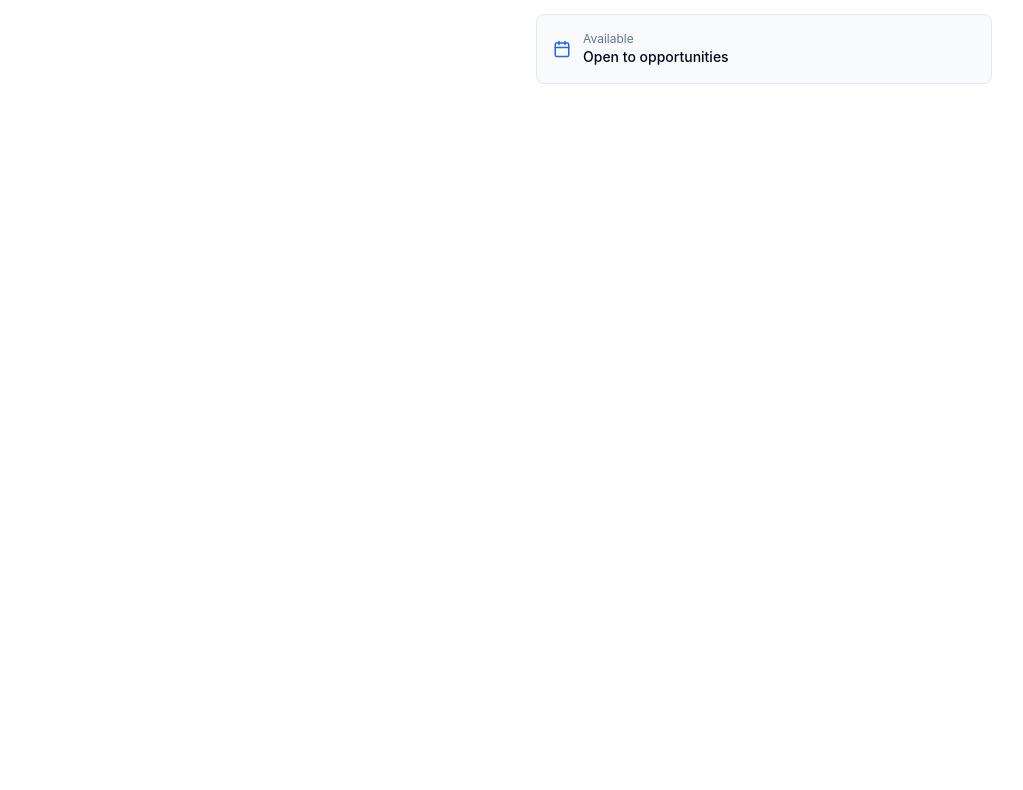
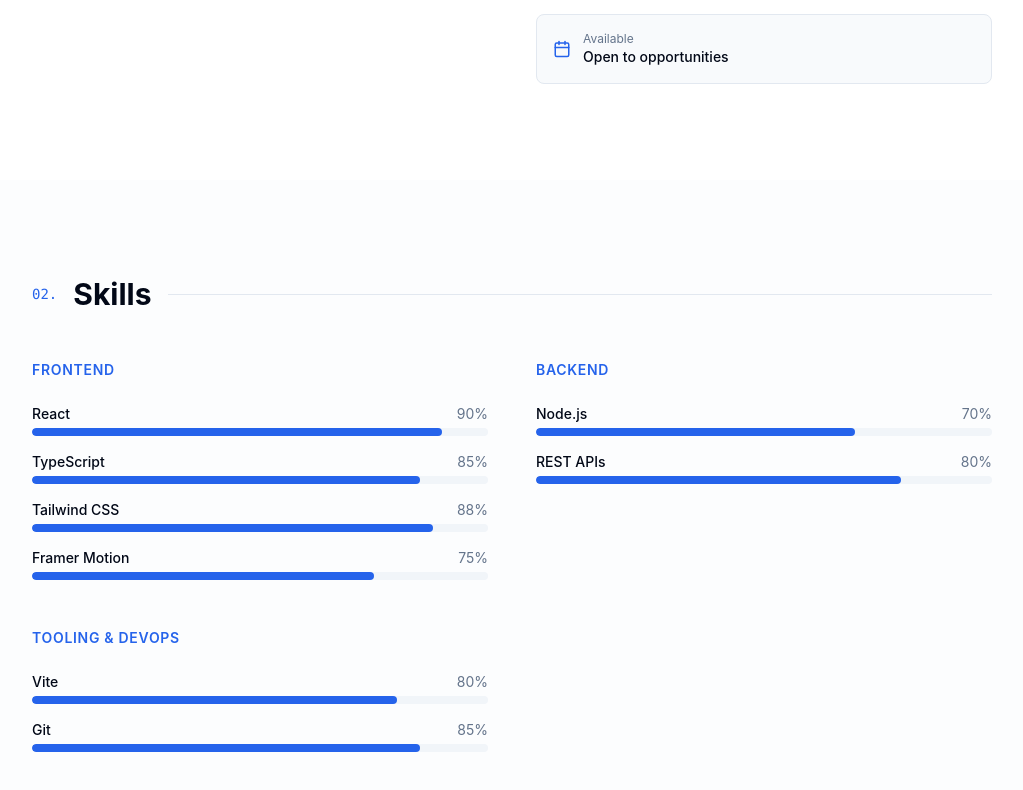
Before and after one commit to HirenMore/Resume, a React (Vite) app: page / in a window 1280 px wide. Shown: the part 1138-1928 px from the top of the page, without its empty margins (128-1151 px from the left). Before the commit the page ends 1318 px from the top, so only its background shows below. Built offline with nearby package versions, Linux system fonts and the light colour scheme.

Commit message:
feat: add Skills section with animated progress bars

```diff
--- a/src/App.tsx
+++ b/src/App.tsx
@@ -3,6 +3,7 @@ import { Navbar } from "@/components/layout/Navbar.tsx";
 import { ScrollProgress } from "@/components/layout/ScrollProgress.tsx";
 import { About } from "@/sections/About.tsx";
 import { Hero } from "@/sections/Hero.tsx";
+import { Skills } from "@/sections/Skills.tsx";
 import { useThemeStore } from "@/store/theme.ts";
 
 export default function App() {
@@ -19,6 +20,7 @@ export default function App() {
       <main className="pt-20">
         <Hero />
         <About />
+        <Skills />
       </main>
     </>
   );
--- /dev/null
+++ b/src/components/ui/SkillBar.tsx
@@ -0,0 +1,30 @@
+import { motion } from "framer-motion";
+
+interface SkillBarProps {
+  name: string;
+  level: number;
+}
+
+export function SkillBar({ name, level }: SkillBarProps) {
+  return (
+    <div className="space-y-1">
+      <div className="flex justify-between text-sm">
+        <span className="font-medium">{name}</span>
+        <span style={{ color: "hsl(var(--muted-foreground))" }}>{level}%</span>
+      </div>
+      <div
+        className="h-2 rounded-full overflow-hidden"
+        style={{ backgroundColor: "hsl(var(--muted))" }}
+      >
+        <motion.div
+          initial={{ width: "0%" }}
+          whileInView={{ width: `${level}%` }}
+          viewport={{ once: true }}
+          transition={{ duration: 0.8, ease: "easeOut", delay: 0.1 }}
+          className="h-full rounded-full"
+          style={{ backgroundColor: "hsl(var(--primary))" }}
+        />
+      </div>
+    </div>
+  );
+}
--- /dev/null
+++ b/src/sections/Skills.tsx
@@ -0,0 +1,58 @@
+import { SectionTitle } from "@/components/ui/SectionTitle.tsx";
+import { SkillBar } from "@/components/ui/SkillBar.tsx";
+import type { Skill } from "@/data/index.ts";
+import { resumeData } from "@/data/index.ts";
+
+const CATEGORIES: Array<Skill["category"]> = [
+  "frontend",
+  "backend",
+  "tooling",
+  "other",
+];
+
+const CATEGORY_LABELS: Record<Skill["category"], string> = {
+  frontend: "Frontend",
+  backend: "Backend",
+  tooling: "Tooling & DevOps",
+  other: "Other",
+};
+
+export function Skills() {
+  const { skills } = resumeData;
+  const activeCategories = CATEGORIES.filter((cat) =>
+    skills.some((s) => s.category === cat)
+  );
+
+  return (
+    <section
+      id="skills"
+      className="py-24 px-6 md:px-24 lg:px-40"
+      style={{ backgroundColor: "hsl(var(--muted) / 0.2)" }}
+    >
+      <SectionTitle number="02" title="Skills" />
+      <div className="grid md:grid-cols-2 gap-12">
+        {activeCategories.map((category) => (
+          <div key={category}>
+            <h3
+              className="text-sm font-semibold uppercase tracking-wider mb-6"
+              style={{ color: "hsl(var(--primary))" }}
+            >
+              {CATEGORY_LABELS[category]}
+            </h3>
+            <div className="space-y-4">
+              {skills
+                .filter((s) => s.category === category)
+                .map((skill) => (
+                  <SkillBar
+                    key={skill.name}
+                    name={skill.name}
+                    level={skill.level}
+                  />
+                ))}
+            </div>
+          </div>
+        ))}
+      </div>
+    </section>
+  );
+}
```
